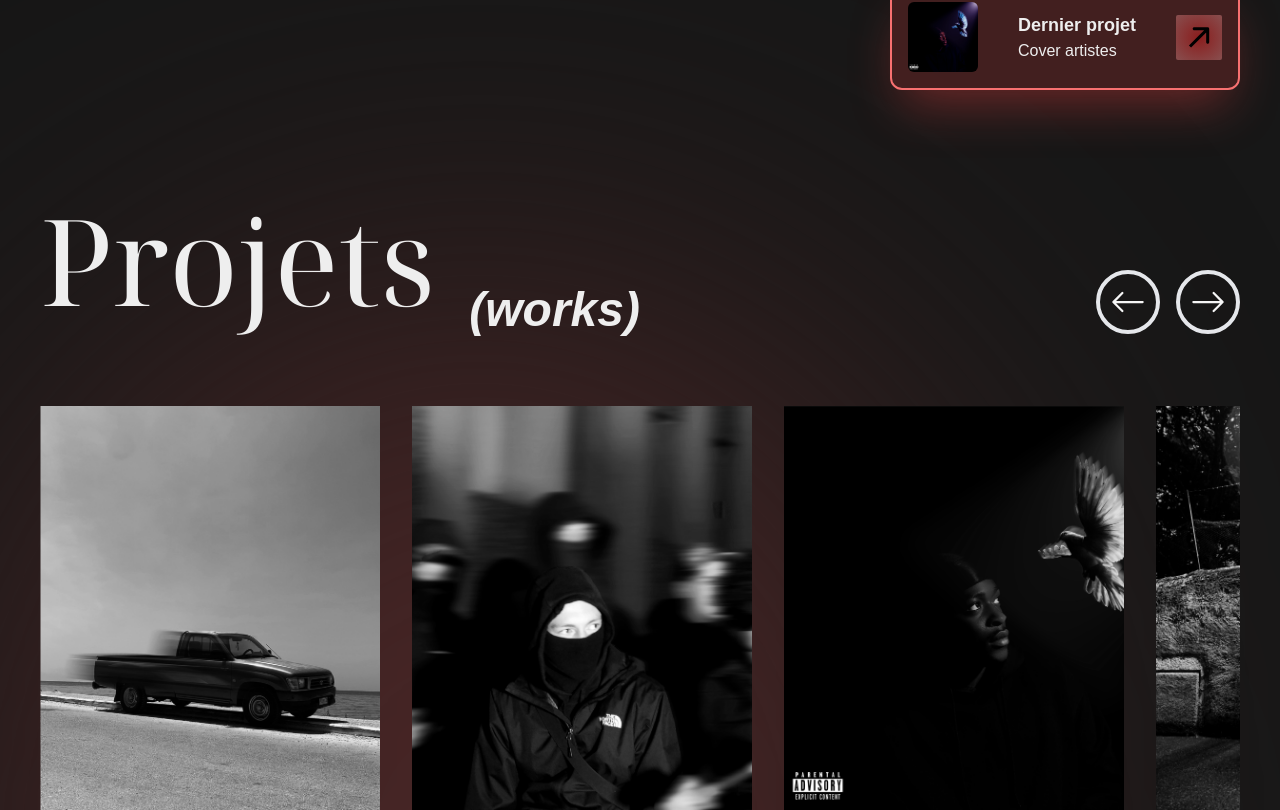
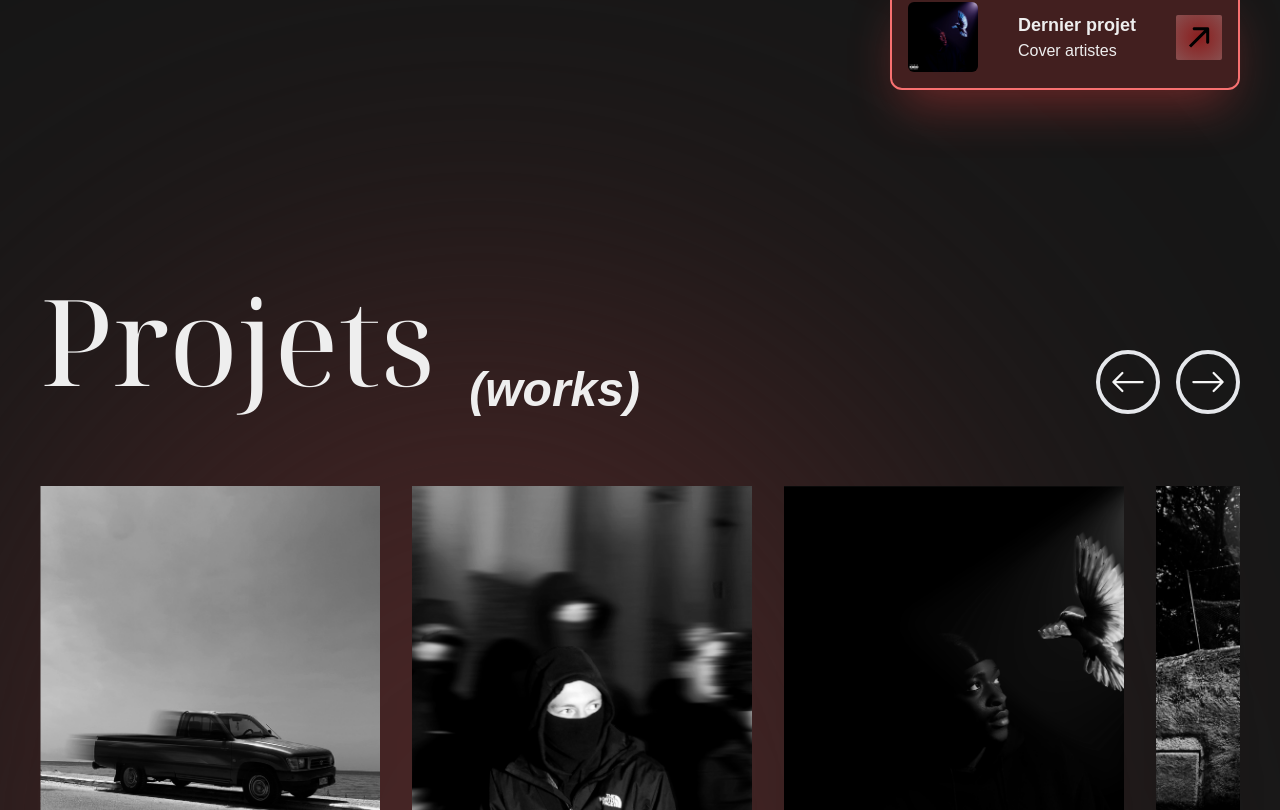
Before and after one commit to anthohn/portfolio-marius-ollivier, a Next.js app: page / in a window 1280 px wide. Shown: the part 670-1480 px from the top of the page. Built offline with nearby package versions, Linux system fonts and the light colour scheme.

Commit message:
animation card landing & max-h

```diff
--- a/app/components/Landing.tsx
+++ b/app/components/Landing.tsx
@@ -10,7 +10,7 @@ import Button from "./Button";
 export function Landing() {
   return (
     <>
-      <div className="h-screen flex flex-col justify-between">
+      <div className="h-screen max-h-[1000px] flex flex-col justify-between">
         <div className="flex flex-col -space-y-64">
           <div className={cn("relative flex h-[500px] flex-col items-center justify-center overflow-hidden w-full")}>
             <div className="relative flex w-full flex-1 scale-y-125 items-center justify-center isolate ">
@@ -90,7 +90,15 @@ export function Landing() {
             Marius Ollivier
           </motion.h1>
         </div>
-      <div className="flex justify-center md:justify-end m-10">
+        <motion.div
+        initial={{ opacity: 0, y: 0 }}
+        whileInView={{ opacity: 1, y: 0 }}
+        transition={{
+          delay: 1,
+          duration: 1.5,
+          ease: "easeInOut",
+        }}
+        viewport={{ once: true }} className="flex justify-center md:justify-end m-10">
           <div className="flex flex-wrap space-x-5 md:space-x-10 items-center bg-red-500 bg-opacity-20 w-auto p-4 shadow-2xl shadow-red-500/40 border-2 border-red-400 rounded-xl">
             <div className="w-[50px] md:w-[70px]">
               <Image
@@ -111,7 +119,7 @@ export function Landing() {
                 ></Button>
             </div>
           </div>
-      </div>
+        </motion.div>
       </div>
     </>
   );
--- a/app/components/Projects.tsx
+++ b/app/components/Projects.tsx
@@ -132,12 +132,12 @@ export default function Projects() {
           }}
          whileInView={{ opacity: 1, y: 0 }}
          transition={{
-           delay: 0,
-           duration: 0.8,
+           delay: 0.2,
+           duration: 1,
            ease: "easeInOut",
          }}
          viewport={{ once: true }}
-        className='flex flex-col w-full p-10'>
+        className='flex flex-col w-full p-10 mt-20'>
         <div className='flex justify-between'>
           <div className='flex flex-col -space-y-16 w-[600px]'>
             <Title2>Projets</Title2>
```
Lines whose indentation alone changed are shown as unchanged.
